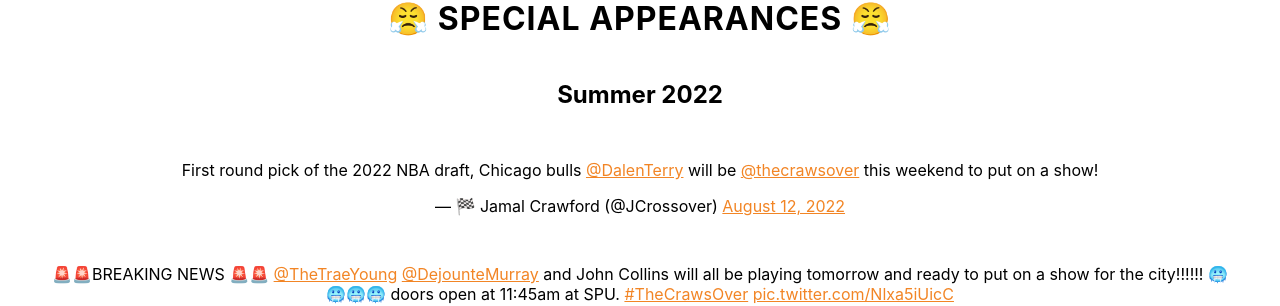
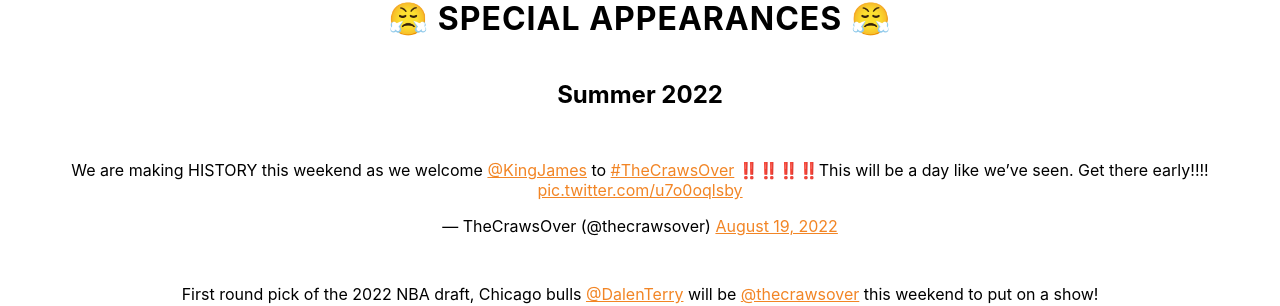
Before and after one commit to Kempo/thecrawsover, a Next.js app: page / in a window 1280 px wide. Shown: the part 2750-3056 px from the top of the page. Built offline with nearby package versions, Linux system fonts and the light colour scheme.

Commit message:
LEBRON COMIN

```diff
--- a/pages/index.tsx
+++ b/pages/index.tsx
@@ -68,6 +68,7 @@
         <div className={styles.updates}>
           <h1>😤 SPECIAL APPEARANCES 😤</h1>
           <h2>Summer 2022</h2>
+          <blockquote className="twitter-tweet"><p lang="en" dir="ltr">We are making HISTORY this weekend as we welcome <a href="https://twitter.com/KingJames?ref_src=twsrc%5Etfw">@KingJames</a> to <a href="https://twitter.com/hashtag/TheCrawsOver?src=hash&amp;ref_src=twsrc%5Etfw">#TheCrawsOver</a> ‼️‼️‼️‼️This will be a day like we’ve seen. Get there early!!!! <a href="https://t.co/u7o0oqlsby">pic.twitter.com/u7o0oqlsby</a></p>&mdash; TheCrawsOver (@thecrawsover) <a href="https://twitter.com/thecrawsover/status/1560758708132450304?ref_src=twsrc%5Etfw">August 19, 2022</a></blockquote>
           <blockquote className="twitter-tweet"><p lang="en" dir="ltr">First round pick of the 2022 NBA draft, Chicago bulls <a href="https://twitter.com/DalenTerry?ref_src=twsrc%5Etfw">@DalenTerry</a> will be <a href="https://twitter.com/thecrawsover?ref_src=twsrc%5Etfw">@thecrawsover</a> this weekend to put on a show!</p>&mdash; 🏁 Jamal Crawford (@JCrossover) <a href="https://twitter.com/JCrossover/status/1557915199725637632?ref_src=twsrc%5Etfw">August 12, 2022</a></blockquote>
           <blockquote className="twitter-tweet"><p lang="en" dir="ltr">🚨🚨BREAKING NEWS 🚨🚨 <a href="https://twitter.com/TheTraeYoung?ref_src=twsrc%5Etfw">@TheTraeYoung</a> <a href="https://twitter.com/DejounteMurray?ref_src=twsrc%5Etfw">@DejounteMurray</a> and John Collins will all be playing tomorrow and ready to put on a show for the city!!!!!! 🥶🥶🥶🥶 doors open at 11:45am at SPU. <a href="https://twitter.com/hashtag/TheCrawsOver?src=hash&amp;ref_src=twsrc%5Etfw">#TheCrawsOver</a> <a href="https://t.co/Nlxa5iUicC">pic.twitter.com/Nlxa5iUicC</a></p>&mdash; TheCrawsOver (@thecrawsover) <a href="https://twitter.com/thecrawsover/status/1553579946588585984?ref_src=twsrc%5Etfw">July 31, 2022</a></blockquote>
           <blockquote className="twitter-tweet"><p lang="en" dir="ltr">The <a href="https://twitter.com/TheNatural_05?ref_src=twsrc%5Etfw">@TheNatural_05</a> coming thru the pro am today to put on a show!!!!!</p>&mdash; 🏁 Jamal Crawford (@JCrossover) <a href="https://twitter.com/JCrossover/status/1553769890716139521?ref_src=twsrc%5Etfw">July 31, 2022</a></blockquote>
```
